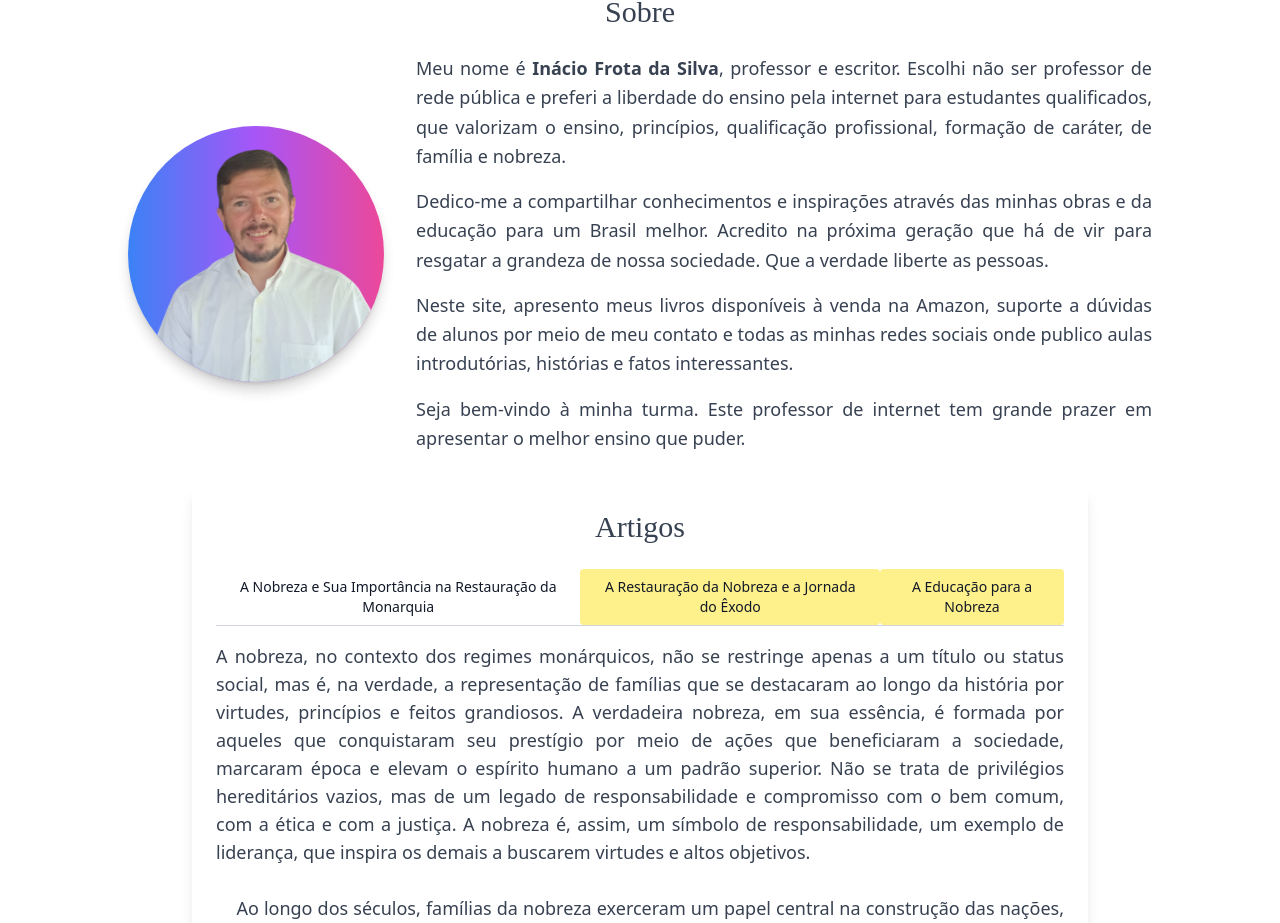
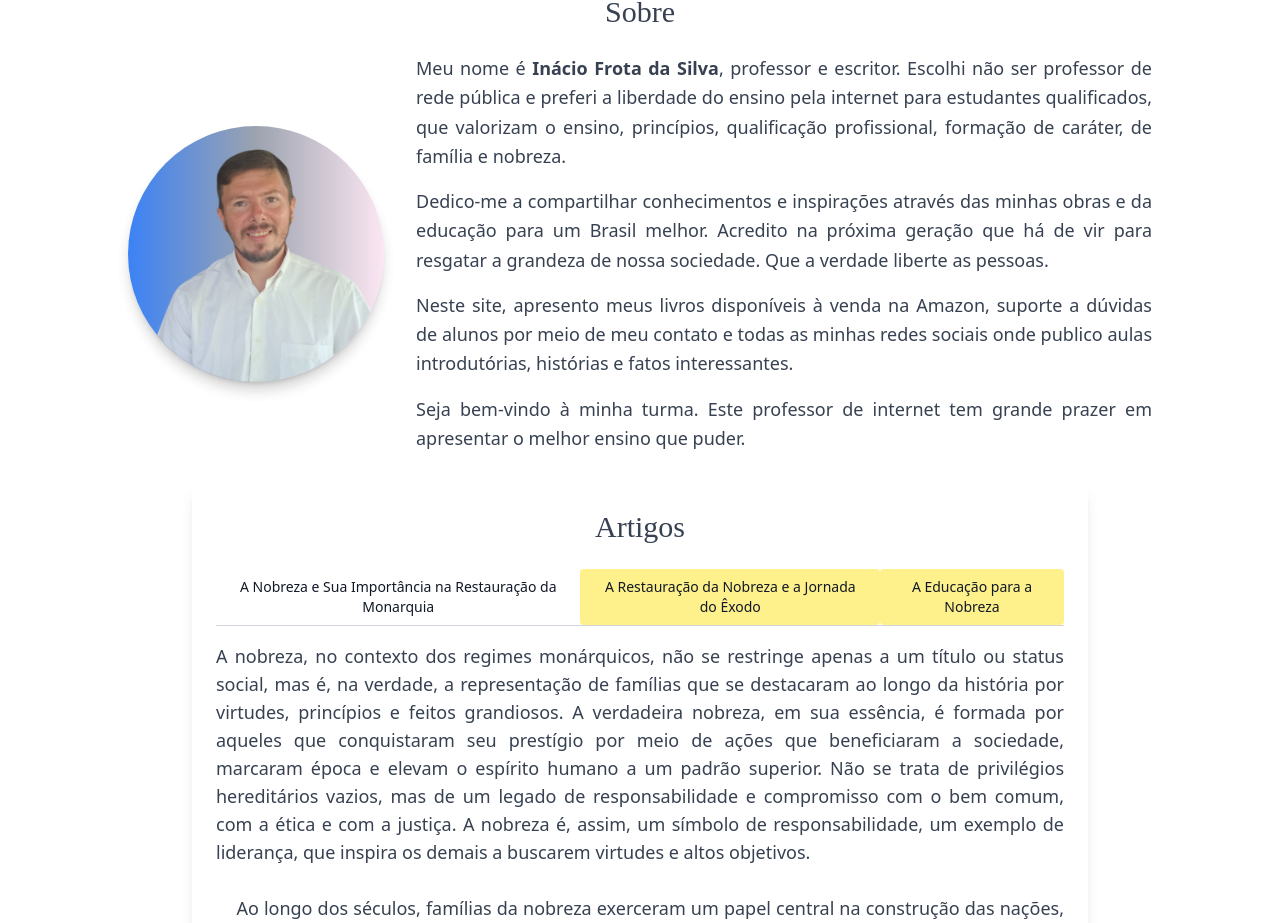
Before and after one commit to professorinaciosilva/sitepessoal, a Next.js app: page / in a window 1280 px wide. Shown: the part 1138-2061 px from the top of the page. Built offline with nearby package versions, Linux system fonts and the light colour scheme.

Commit message:
cores perfil

```diff
--- a/app/components/AboutSection.tsx
+++ b/app/components/AboutSection.tsx
@@ -8,7 +8,7 @@ export default function AboutSection() {
       <div className="flex flex-col md:flex-row items-center md:items-center justify-center w-full">
         {/* Foto de Perfil */}
         <div className="flex-shrink-0 md:mr-8 self-center">
-          <div className="w-56 h-56 md:w-64 md:h-64 rounded-full shadow-lg bg-gradient-to-r from-blue-500 via-purple-500 to-pink-500">
+          <div className="w-56 h-56 md:w-64 md:h-64 rounded-full shadow-lg bg-gradient-to-r from-blue-500 via-gray-400 to-pink-100">
             <img
               src="/images/fotoperfil.png"
               alt="Foto de Inácio Frota da Silva"
```
